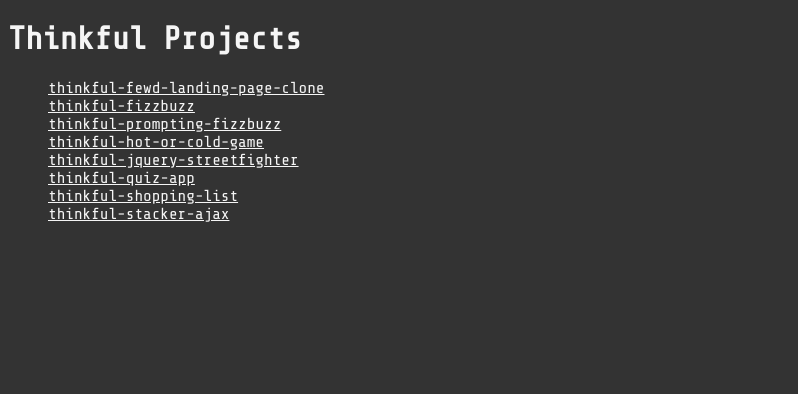
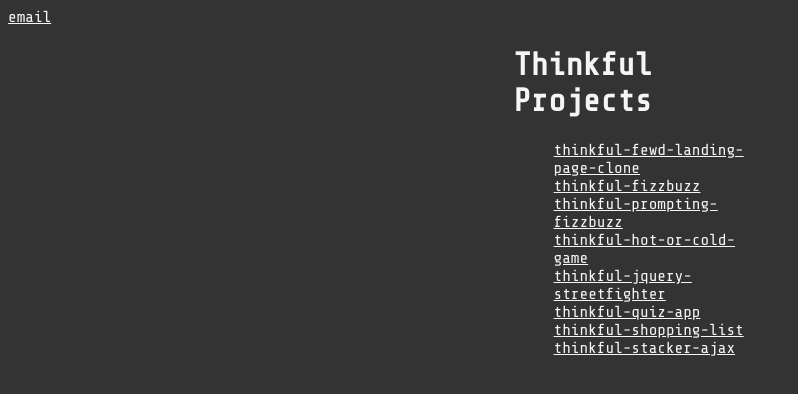
Before and after one commit to ponderingcode-dev/ponderingcode-dev.github.io, a plain HTML site: page index.html in a window 1280 px wide. Shown: the whole page, without its empty margins (0-798 px from the left). Drawn offline with nearby package versions, Linux system fonts and the light colour scheme.

Commit message:
added email link

```diff
--- a/index.html
+++ b/index.html
@@ -7,6 +7,9 @@
         <link rel="stylesheet" href="style.css">
     </head>
     <body>
+        <a href="mailto:dev@ponderingcode.com" class="email">email</a>
+        <div class="parentContainer">
+            <div class="childContainer">
                 <h1>Thinkful Projects</h1>
                 <ul>
                     <li><a href="thinkful-fewd-landing-page-clone/" target="_blank">thinkful-fewd-landing-page-clone</a></li>
@@ -18,6 +21,8 @@
                     <li><a href="thinkful-shopping-list/" target="_blank">thinkful-shopping-list</a></li>
                     <li><a href="thinkful-stacker-ajax/" target="_blank">thinkful-stacker-ajax</a></li>
                 </ul>
+            </div>
+        </div>
         <script src="http://code.jquery.com/jquery.min.js"></script>
         <script src="portfolio.js"></script>
     </body>
--- a/style.css
+++ b/style.css
@@ -7,3 +7,17 @@
 ul {
     list-style-type: none;
 }
+
+.parentContainer {
+    width: 100%;
+}
+
+.childContainer {
+    width: 20%;
+    margin: 0 auto;
+}
+
+.email {
+    top: 0px;
+    margin: 0 auto;
+}
```
Lines whose indentation alone changed are shown as unchanged.
